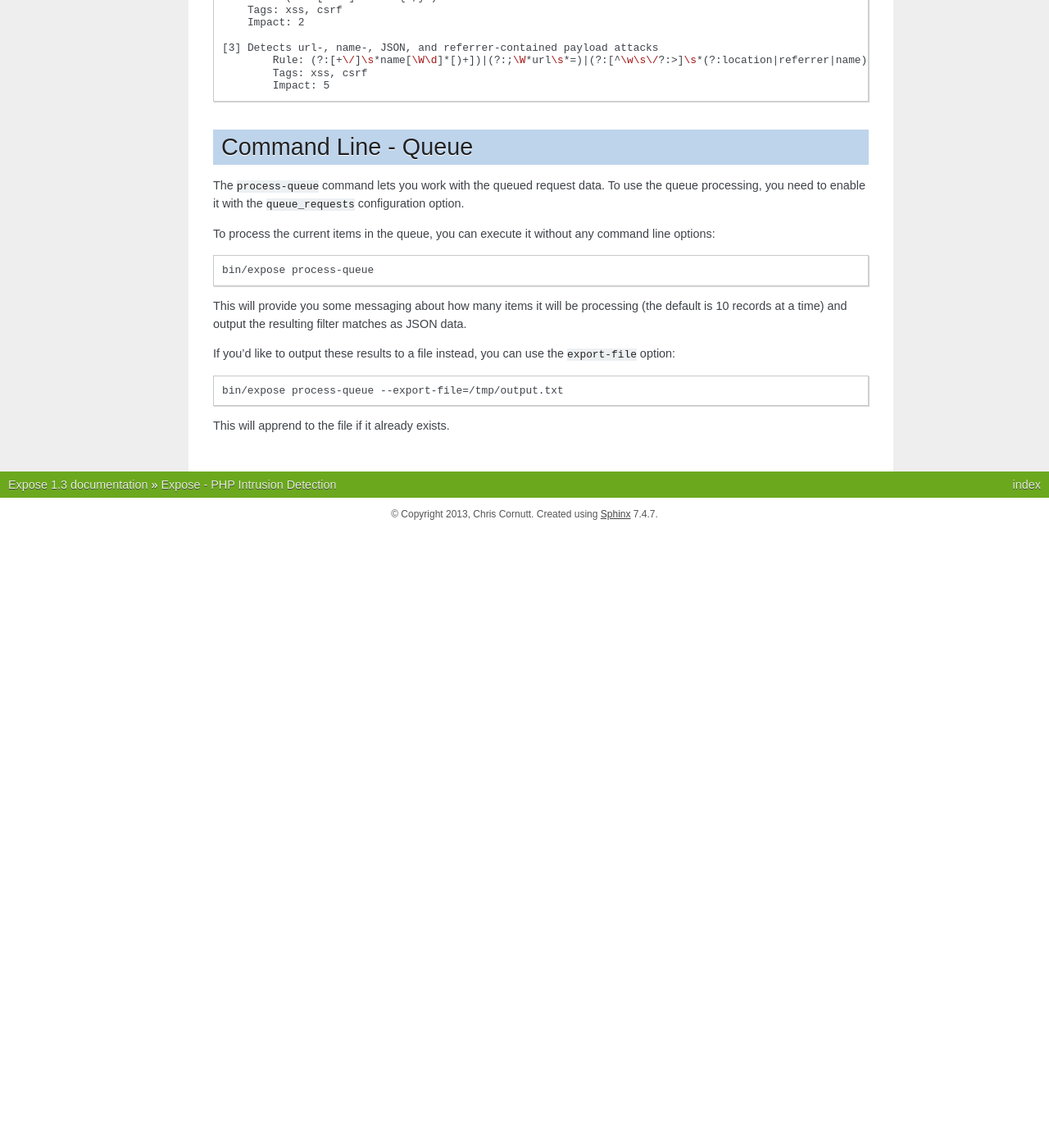
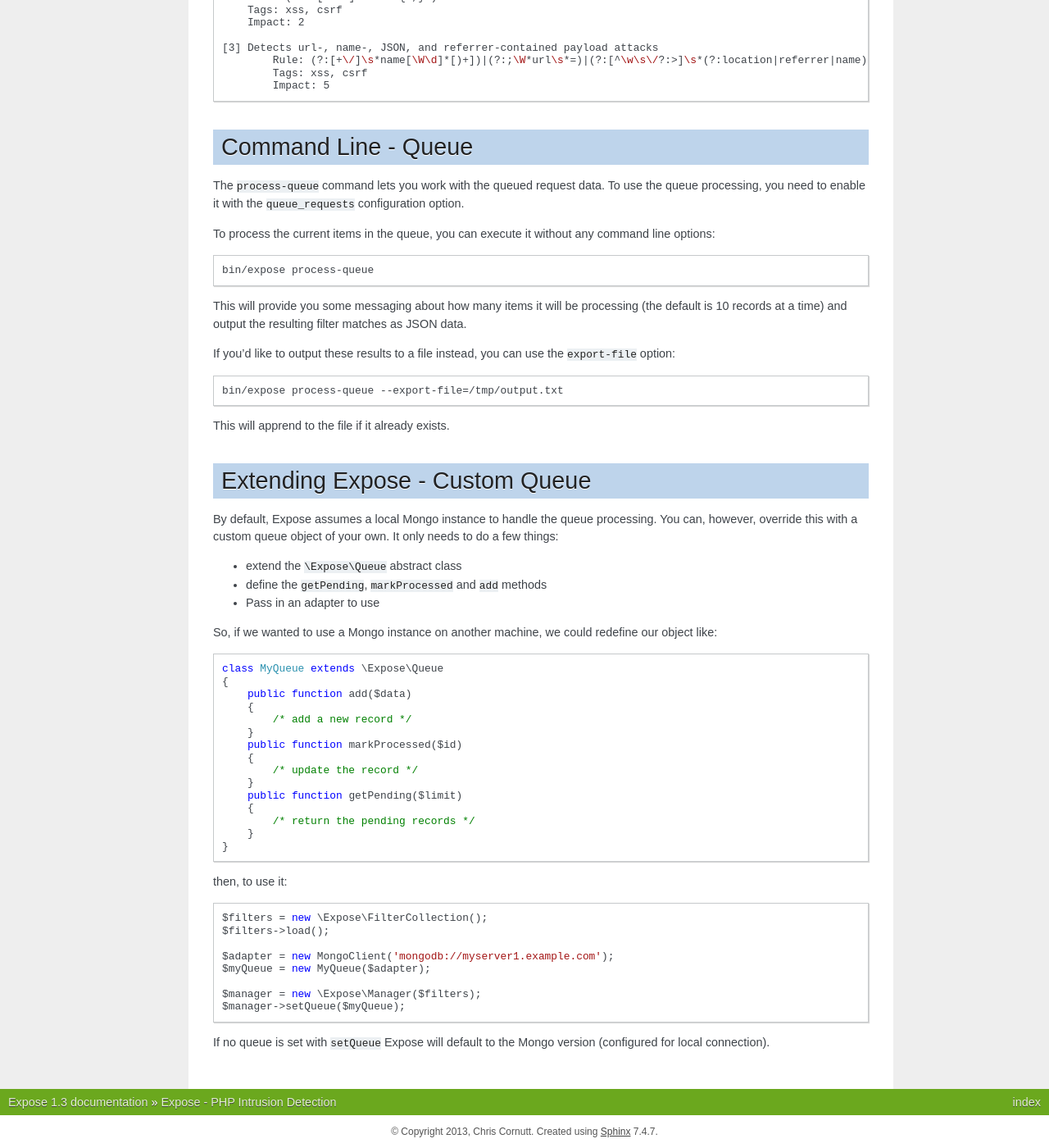
Before and after one commit to enygma/expose, a Sphinx documentation site: the page built from docs/index.rst, in a window 1280 px wide and 1400 px high, scrolled down 4077 px. Shown: the whole window at 82% size. Built offline with Sphinx 7.4.7, drawn with Linux system fonts in a browser that asks for light colours; before the commit the page ends 4724 px from its top, so only the background shows below that; some of the changed text lies outside the part shown.

Commit message:
updating docs with info about extending/injecting the queue object

```diff
--- a/docs/index.rst
+++ b/docs/index.rst
@@ -261,3 +261,47 @@ If you'd like to output these results to a file instead, you can use the ``expor
     bin/expose process-queue --export-file=/tmp/output.txt
 
 This will apprend to the file if it already exists.
+
+Extending Expose - Custom Queue
+==========================================
+
+By default, Expose assumes a local Mongo instance to handle the queue processing. You can, however, override this with a custom queue object of your own. It only needs to do a few things:
+
+- extend the ``\Expose\Queue`` abstract class
+- define the ``getPending``, ``markProcessed`` and ``add`` methods
+- Pass in an adapter to use
+
+So, if we wanted to use a Mongo instance on another machine, we could redefine our object like:
+
+.. code-block:: php
+
+    class MyQueue extends \Expose\Queue
+    {
+        public function add($data)
+        {
+            /* add a new record */
+        }
+        public function markProcessed($id)
+        {
+            /* update the record */
+        }
+        public function getPending($limit)
+        {
+            /* return the pending records */
+        }
+    }
+
+then, to use it:
+
+.. code-block:: php
+
+    $filters = new \Expose\FilterCollection();
+    $filters->load();
+
+    $adapter = new MongoClient('mongodb://myserver1.example.com');
+    $myQueue = new MyQueue($adapter);
+
+    $manager = new \Expose\Manager($filters);
+    $manager->setQueue($myQueue);
+
+If no queue is set with ``setQueue`` Expose will default to the Mongo version (configured for local connection).
```
